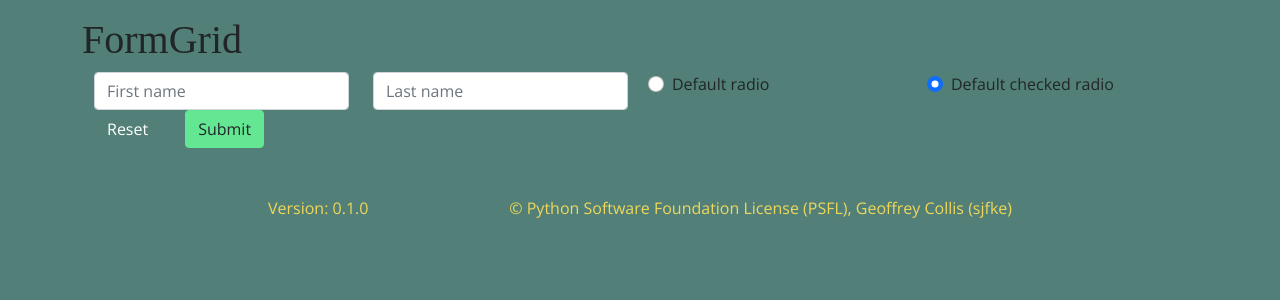
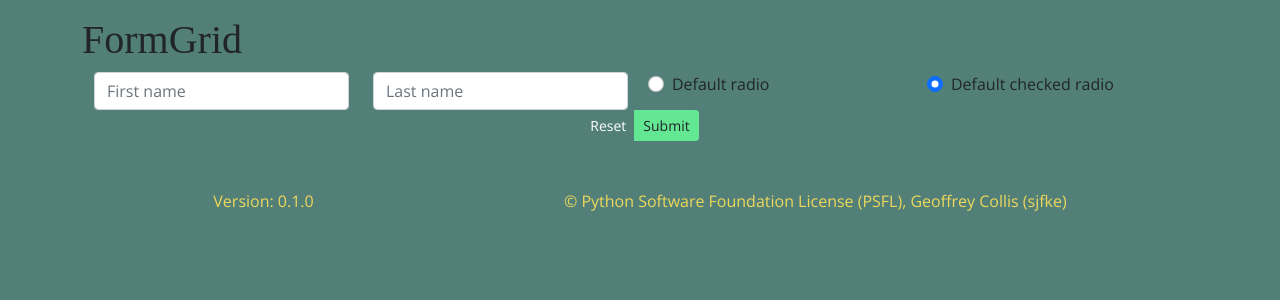
Before and after one commit to sjfke/flask-play, a Flask app: page /formgrid in a window 1280 px wide. Shown: the part 58-358 px from the top of the page. Run offline with Flask 2, Linux system fonts and the light colour scheme; some libraries are stand-ins or nearby versions; some web fonts are replaced.

Commit message:
setup centered button group

```diff
--- a/templates/formgrid.html
+++ b/templates/formgrid.html
@@ -30,18 +30,17 @@
                 </div>
             </div>
         </div>
-            <div class="input-group">
-                <div class="row">
-                    <div class="col">
-                        <button class="btn btn-primary" type="reset">Reset</button>
-                    </div>
-                    <div class="col-auto">
-                        <button class="btn btn-info" type="submit">Submit</button>
-                    </div>
-                </div>
+
+        <div class="d-flex justify-content-center">
+            <div class="btn-group" role="group" aria-label="Reset Submit">
+                <button class="btn btn-primary btn-sm" type="reset">Reset</button>
+                <button class="btn btn-info btn-sm" type="submit">Submit</button>
             </div>
 
-    </form>
+        </div>
+</div>
+
+</form>
 
 </div>
 {% endblock %}
```
